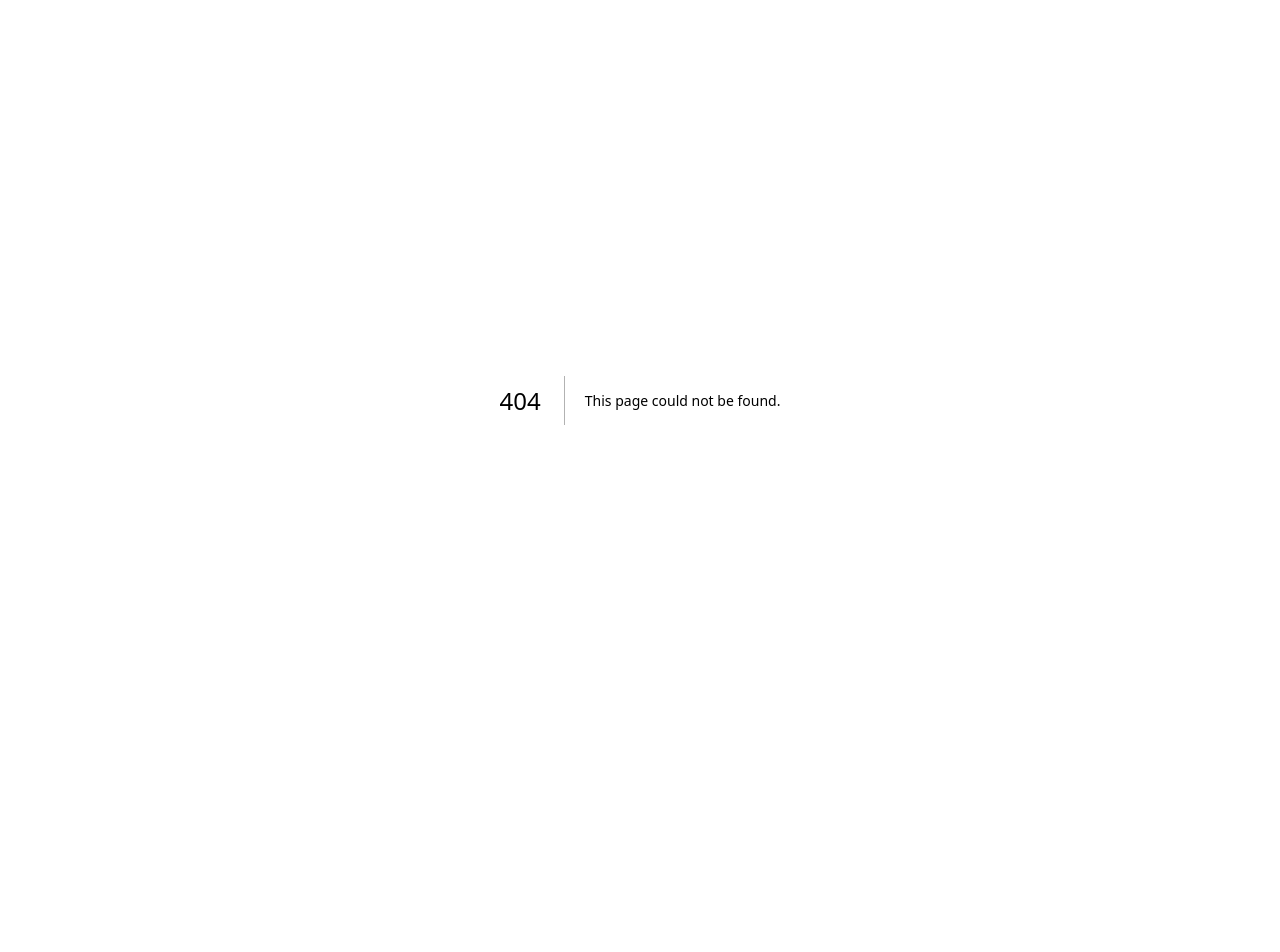
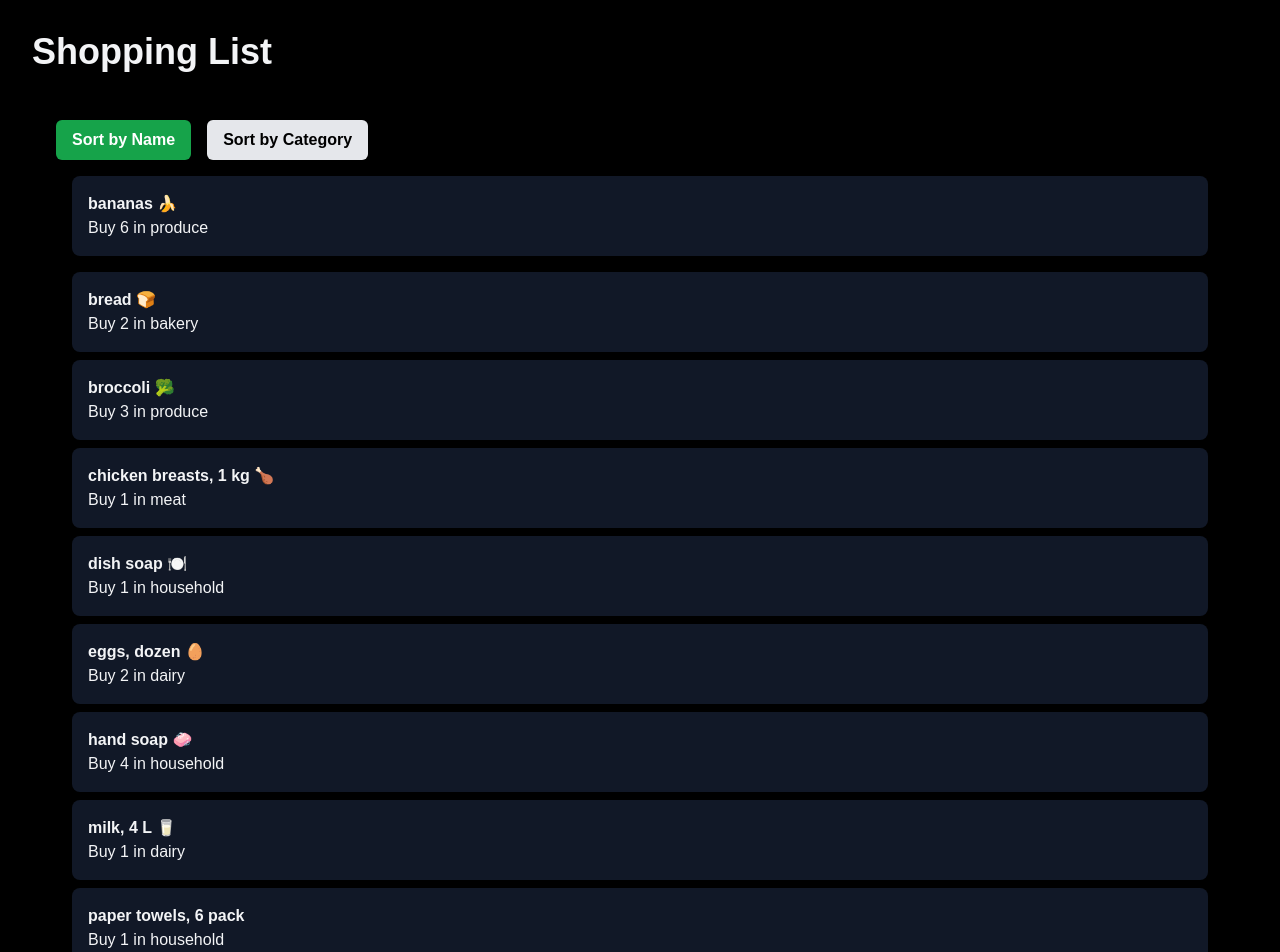
Before and after one commit to annieala/cprg306-assignments, a Next.js app: page /week-6 in a window 1280 px wide. Before the commit this address had no page. Shown: the top 952 px of the page. Before the commit the page ends 800 px from the top, so only its background shows below. Built offline with nearby package versions, Linux system fonts and the light colour scheme.

Commit message:
week 6 assignment

```diff
--- a/app/page.js
+++ b/app/page.js
@@ -32,6 +32,11 @@ export default function Page() {
               Week 5 Assignment
             </Link>
           </li>
+          <li>
+            <Link href="/week-6" className="block text-white hover:text-green-400 transition duration-300">
+              Week 6 Assignment
+            </Link>
+          </li>
         </ul>
       </div>
     </main>
--- a/app/week-3/item-list.js
+++ b/app/week-3/item-list.js
@@ -1,25 +1,28 @@
 "use client";
+import { useState } from "react";
 import Item from "./item";
+import itemsData from "items.json";
+
+
 
 export default function ItemList() {
-  const items = [
-    { name: "milk, 4 L 🥛", quantity: 1, category: "dairy" },
-    { name: "bread 🍞", quantity: 2, category: "bakery" },
-    { name: "eggs, dozen 🥚", quantity: 2, category: "dairy" },
-    { name: "bananas 🍌", quantity: 6, category: "produce" },
-    { name: "broccoli 🥦", quantity: 3, category: "produce" },
-    { name: "chicken breasts, 1 kg 🍗", quantity: 1, category: "meat" },
-    { name: "pasta sauce 🍝", quantity: 3, category: "canned goods" },
-    { name: "spaghetti, 454 g 🍝", quantity: 2, category: "dry goods" },
-    { name: "toilet paper, 12 pack 🧻", quantity: 1, category: "household" },
-    { name: "paper towels, 6 pack", quantity: 1, category: "household" },
-    { name: "dish soap 🍽️", quantity: 1, category: "household" },
-    { name: "hand soap 🧼", quantity: 4, category: "household" },
-  ];
+  const [sortBy, setSortBy] = useState("name");
+  const[itemList, setItemList] = useState(itemsData);
+
+  // sort the items - localCompare for non ACSII characters
+  const sortedItems = [...itemList].sort((a, b) =>
+    a[sortBy].localeCompare(b[sortBy])
+  );
+
+
 
   return (
     <div>
-      <ul>
+
+      <button onClick={() => setSortBy("name")}>Sort by Name</button>
+      <button onClick={() => setSortBy("category")}>Sort by Category</button>
+
+      <ul>"
         {items.map((item, index) => (
           <Item key={index} {...item} />
         ))}
--- a/app/week-5/page.js
+++ b/app/week-5/page.js
@@ -89,7 +89,7 @@ const NewItem = () => {
             <button
                 onClick={handleSubmit}
                 className="mt-6 w-full max-w-md px-6 py-3 font-bold border-2 border-pink-500 bg-pink-500 text-black rounded-md hover:bg-pink-300 hover:border-pink-300 transition duration-200">
-
+                +
             </button>
         </div>
 
--- /dev/null
+++ b/app/week-6/item-list.js
@@ -0,0 +1,55 @@
+"use client";
+
+import { useState } from "react";
+import Item from "./item";
+import itemsData from "./items.json";
+
+export default function ItemList() {
+  const [sortBy, setSortBy] = useState("name");
+
+  // sort the items; localCompare for emojis
+  const sortedItems = [...itemsData].sort((a, b) =>
+    a[sortBy].localeCompare(b[sortBy])
+  );
+
+  return (
+    <div className="p-6">
+
+      {/* create sort buttons using template literals & ternary operator*/}
+      <div className="flex space-x-4 mb-4">
+        <button
+          onClick={() => setSortBy("name")}
+          /* ${} allows for conditional assignment,
+          ` template literals for readability & flexibility ` */
+          className={`px-4 py-2 rounded-md font-semibold transition ${
+            sortBy === "name"
+              ? "bg-green-600 text-white"
+              : "bg-gray-200 text-black hover:bg-gray-300"
+          }`}
+        >
+          Sort by Name
+        </button>
+
+        <button
+          onClick={() => setSortBy("category")}
+          className={`px-4 py-2 rounded-md font-semibold transition ${
+            sortBy === "category"
+            /* ? : ternary operator for if else,
+            if sortBy is "green" then button is green, else gray */
+              ? "bg-green-600 text-white"
+              : "bg-gray-200 text-black hover:bg-gray-300"
+          }`}
+        >
+          Sort by Category
+        </button>
+      </div>
+
+      {/* render the items */}
+      <ul className="space-y-2">
+        {sortedItems.map((item) => (
+          <Item key={item.id} {...item} />
+        ))}
+      </ul>
+    </div>
+  );
+}
--- /dev/null
+++ b/app/week-6/item.js
@@ -0,0 +1,8 @@
+export default function Item({ name, quantity, category }) {
+    return (
+      <section className="bg-gray-900 p-4 m-4 rounded-lg">
+        <p className="font-bold space-x-2 text-gray-100">{name}</p>
+        <p className="font-thin text-gray-100">Buy  {quantity} in {category}</p>
+      </section>
+    );
+  }
--- /dev/null
+++ b/app/week-6/items.json
@@ -0,0 +1,74 @@
+[
+    {
+      "id": "1h2GJKH12gkHG31h1H",
+      "name": "milk, 4 L 🥛",
+      "quantity": 1,
+      "category": "dairy"
+    },
+    {
+      "id": "2KJH3k2j3H1k2J3K1H",
+      "name": "bread 🍞",
+      "quantity": 2,
+      "category": "bakery"
+    },
+    {
+      "id": "3h2KJH3k2j3H1k2J3",
+      "name": "eggs, dozen 🥚",
+      "quantity": 2,
+      "category": "dairy"
+    },
+    {
+      "id": "4k2J3K1H2GJKH12gk",
+      "name": "bananas 🍌",
+      "quantity": 6,
+      "category": "produce"
+    },
+    {
+      "id": "5H1h1H2KJH3k2j3H",
+      "name": "broccoli 🥦",
+      "quantity": 3,
+      "category": "produce"
+    },
+    {
+      "id": "6H1k2J3K1H2GJKH1",
+      "name": "chicken breasts, 1 kg 🍗",
+      "quantity": 1,
+      "category": "meat"
+    },
+    {
+      "id": "7gkHG31h1H2KJH3k",
+      "name": "pasta sauce 🍝",
+      "quantity": 3,
+      "category": "canned goods"
+    },
+    {
+      "id": "8j3H1k2J3K1H2GJK",
+      "name": "spaghetti, 454 g 🍝",
+      "quantity": 2,
+      "category": "dry goods"
+    },
+    {
+      "id": "9H12gkHG31h1H2KJ",
+      "name": "toilet paper, 12 pack 🧻",
+      "quantity": 1,
+      "category": "household"
+    },
+    {
+      "id": "10H3k2j3H1k2J3K1",
+      "name": "paper towels, 6 pack",
+      "quantity": 1,
+      "category": "household"
+    },
+    {
+      "id": "11k2J3K1H2GJKH12",
+      "name": "dish soap 🍽️",
+      "quantity": 1,
+      "category": "household"
+    },
+    {
+      "id": "12GJKH12gkHG31h1",
+      "name": "hand soap 🧼",
+      "quantity": 4,
+      "category": "household"
+    }
+  ]
--- /dev/null
+++ b/app/week-6/page.js
@@ -0,0 +1,10 @@
+import ItemList from "./item-list";
+
+export default function Page() {
+  return (
+    <main className="flex flex-col items-flex-start p-8 bg-black min-h-screen">
+      <h1 className="text-4xl font-bold mb-6 text-gray-100">Shopping List</h1>
+      <ItemList />
+    </main>
+  );
+}
```
